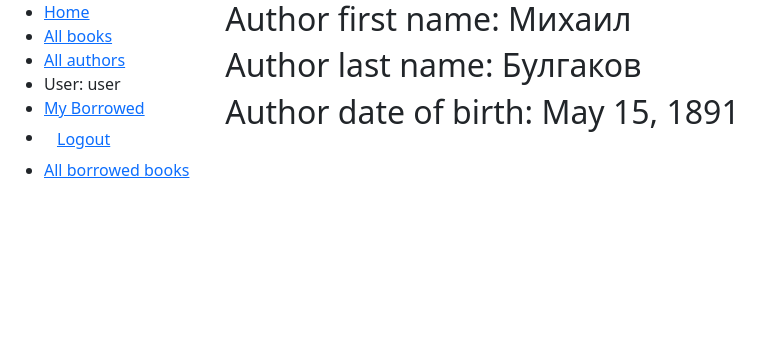
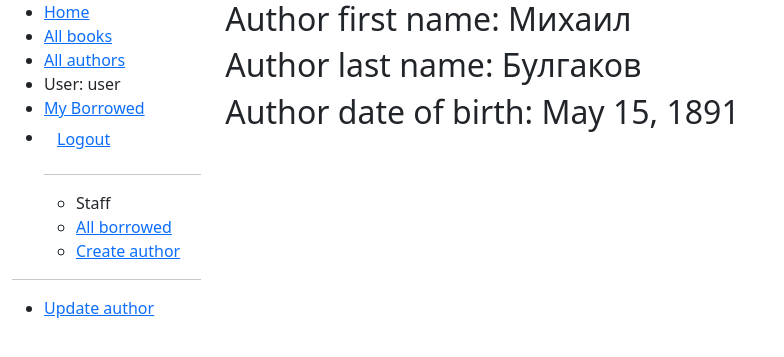
Before and after one commit to ArtemAntoshchenko/Django-Project-2, a Django app: page /catalog/authors/1 in a window 1280 px wide. Shown: the top 357 px of the page, without its empty margins (0-784 px from the left). Run offline with Django 5.2, Linux system fonts and the light colour scheme; a user stored in the database is signed in; data comes from the database, SQL or seed files in the repository; both versions use the stored data as it was after the commit.

Commit message:
add author create, update, delete

```diff
--- a/catalog/templates/base_generic.html
+++ b/catalog/templates/base_generic.html
@@ -35,7 +35,16 @@
               {% else %}
                 <li><a href="{% url 'login' %}?next={{ request.path }}">Login</a></li>
               {% endif %}
-              <li><a href="{% url 'borrowed-books' %}">All borrowed books</a></li>
+              {% if user.is_staff %}
+                <hr>
+                <ul class="sidebar-nav">
+                  <li>Staff</li>
+                    <li><a href="{% url 'borrowed-books' %}">All borrowed</a></li>
+                  {% if perms.catalog.add_author %}
+                    <li><a href="{% url 'author-create' %}">Create author</a></li>
+                  {% endif %}
+                </ul>
+              {% endif %}
             </ul>
           {% endblock %}
         </div>
--- a/catalog/templates/catalog/author_detail.html
+++ b/catalog/templates/catalog/author_detail.html
@@ -5,3 +5,20 @@
   <h2>Author last name: {{ author.last_name }}</h2>
   <h2>Author date of birth: {{ author.date_of_birth }}</h2>
 {% endblock %}
+
+{% block sidebar %}
+  {{ block.super }}
+
+  {% if perms.catalog.change_author or perms.catalog.delete_author %}
+  <hr>
+  <ul class="sidebar-nav">
+    {% if perms.catalog.change_author %}
+      <li><a href="{% url 'author-update' author.id %}">Update author</a></li>
+    {% endif %}
+    {% if not author.book_set.all and perms.catalog.delete_author %}
+      <li><a href="{% url 'author-delete' author.id %}">Delete author</a></li>
+    {% endif %}
+    </ul>
+  {% endif %}
+
+{% endblock %}
--- a/catalog/urls.py
+++ b/catalog/urls.py
@@ -7,7 +7,19 @@ urlpatterns=[
     re_path(r'^book/(?P<pk>\d+)$', views.BookDetailView.as_view(), name='book-detail'),
     path('authors/', views. AuthorListView.as_view(), name='authors'),
     path('authors/<int:pk>', views.AuthorDetailView.as_view(), name='author-detail'),
+]
+
+urlpatterns += [
     path('mybooks/', views.LoanedBooksByUserListView.as_view(), name='my-borrowed'),
     path('book/borrowedbooks', views.AllBorrowedBookListView.as_view(), name='borrowed-books'),
+]
+
+urlpatterns += [
     path('book/<uuid:pk>/renew/', views.renew_book_librarian, name='renew-book-librarian'),
 ]
+
+urlpatterns += [
+    path('author/create/', views.AuthorCreate.as_view(), name='author-create'),
+    path('author/<int:pk>/update/', views.AuthorUpdate.as_view(), name='author-update'),
+    path('author/<int:pk>/delete/', views.AuthorDelete.as_view(), name='author-delete'),
+]
--- a/catalog/views.py
+++ b/catalog/views.py
@@ -10,6 +10,8 @@ from django.http import HttpResponseRedirect
 from django.urls import reverse
 from .forms import RenewBookForm
 import datetime
+from django.views.generic.edit import CreateView, UpdateView, DeleteView
+from django.urls import reverse_lazy
 
 
 @login_required
@@ -116,3 +118,28 @@ def renew_book_librarian(request, pk):
         prossed_renewal_date=datetime.date.today()+datetime.timedelta(weeks=3)
         form=RenewBookForm(initial={'renewal_date':prossed_renewal_date})
         return render(request, 'catalog/book_renew_librarian.html', {'form':form, 'book_instance':book_instance})
+
+class AuthorCreate(PermissionRequiredMixin, CreateView):
+    model = Author
+    fields = ['first_name', 'last_name', 'date_of_birth']
+    initial = {'date_of_death': '11/11/2023'}
+    permission_required = 'catalog.add_author'
+
+class AuthorUpdate(PermissionRequiredMixin, UpdateView):
+    model = Author
+    fields = '__all__'
+    permission_required = 'catalog.change_author'
+
+class AuthorDelete(PermissionRequiredMixin, DeleteView):
+    model = Author
+    success_url = reverse_lazy('authors')
+    permission_required = 'catalog.delete_author'
+
+    def form_valid(self, form):
+        try:
+            self.object.delete()
+            return HttpResponseRedirect(self.success_url)
+        except Exception:
+            return HttpResponseRedirect(
+                reverse("author-delete", kwargs={"pk": self.object.pk})
+            )
```
Also changed, not shown: catalog/forms.py (+23 -0 lines), catalog/templates/catalog/author_confirm_delete.html (added, +25 -0 lines), catalog/templates/catalog/author_form.html (added, +11 -0 lines), db.sqlite3.
